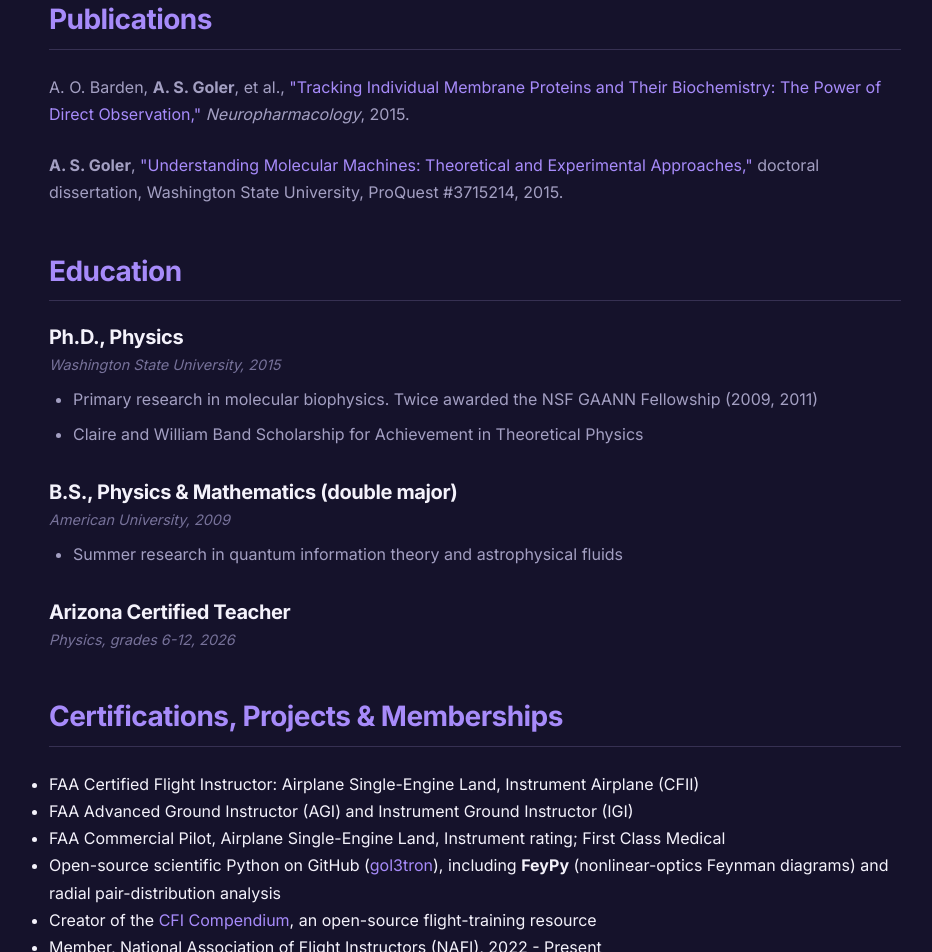
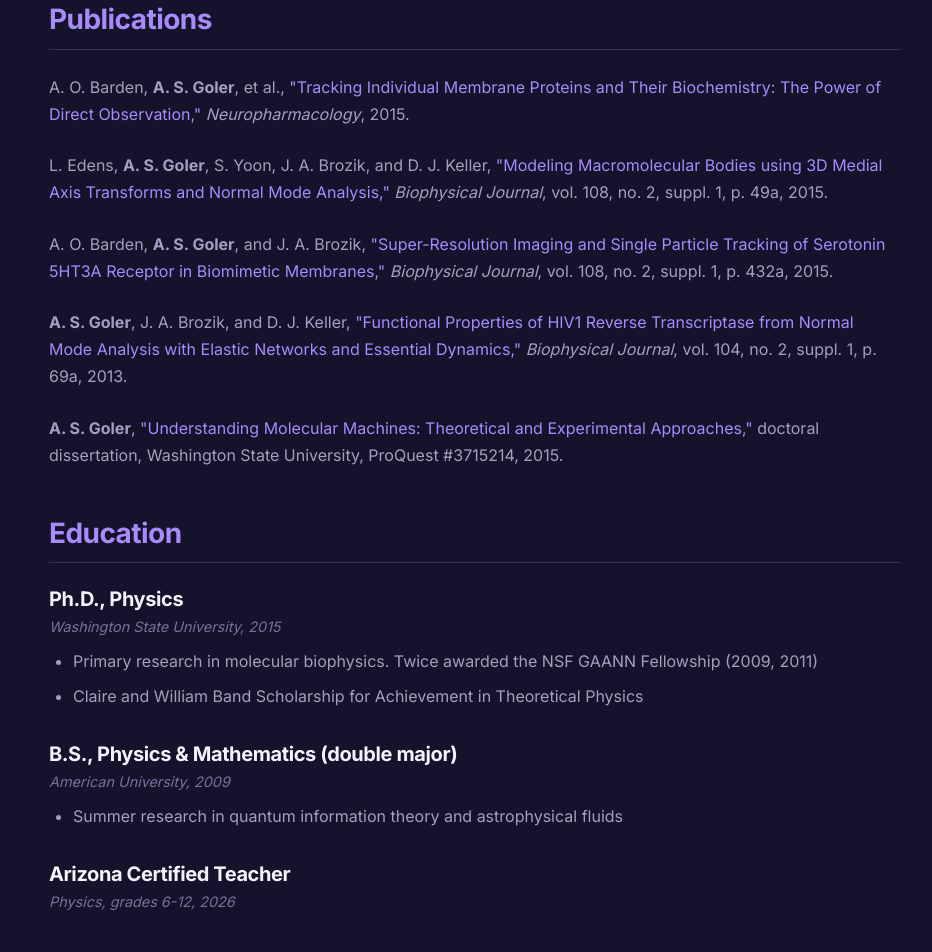
Before and after one commit to gol3tron/adamgoler-phd-website, a plain HTML site: page cv.html in a window 1280 px wide. Shown: the part 4113-5065 px from the top of the page, without its empty margins (165-1097 px from the left). Drawn offline with Linux system fonts and the light colour scheme.

Commit message:
Add three Biophysical Journal abstracts to the CV
Co-Authored-By: Claude Opus 5.5 <noreply@anthropic.com>

```diff
--- a/cv.html
+++ b/cv.html
@@ -199,6 +199,9 @@
                 <h3>Publications</h3>
                 <div class="cv-item">
                     <p>A. O. Barden, <strong>A. S. Goler</strong>, et al., <a href="https://pubmed.ncbi.nlm.nih.gov/25998277/" target="_blank">"Tracking Individual Membrane Proteins and Their Biochemistry: The Power of Direct Observation,"</a> <em>Neuropharmacology</em>, 2015.</p>
+                    <p>L. Edens, <strong>A. S. Goler</strong>, S. Yoon, J. A. Brozik, and D. J. Keller, <a href="https://www.cell.com/biophysj/comments/S0006-3495(14)01510-0" target="_blank">"Modeling Macromolecular Bodies using 3D Medial Axis Transforms and Normal Mode Analysis,"</a> <em>Biophysical Journal</em>, vol. 108, no. 2, suppl. 1, p. 49a, 2015.</p>
+                    <p>A. O. Barden, <strong>A. S. Goler</strong>, and J. A. Brozik, <a href="https://doi.org/10.1016/j.bpj.2014.11.2363" target="_blank">"Super-Resolution Imaging and Single Particle Tracking of Serotonin 5HT3A Receptor in Biomimetic Membranes,"</a> <em>Biophysical Journal</em>, vol. 108, no. 2, suppl. 1, p. 432a, 2015.</p>
+                    <p><strong>A. S. Goler</strong>, J. A. Brozik, and D. J. Keller, <a href="https://doi.org/10.1016/j.bpj.2012.11.417" target="_blank">"Functional Properties of HIV1 Reverse Transcriptase from Normal Mode Analysis with Elastic Networks and Essential Dynamics,"</a> <em>Biophysical Journal</em>, vol. 104, no. 2, suppl. 1, p. 69a, 2013.</p>
                     <p><strong>A. S. Goler</strong>, <a href="https://rex.libraries.wsu.edu/esploro/outputs/doctoral/Understanding-Molecular-Machines-Theoretical-and-Experimental/99900581530001842#metrics" target="_blank">"Understanding Molecular Machines: Theoretical and Experimental Approaches,"</a> doctoral dissertation, Washington State University, ProQuest #3715214, 2015.</p>
                 </div>
             </div>
```
